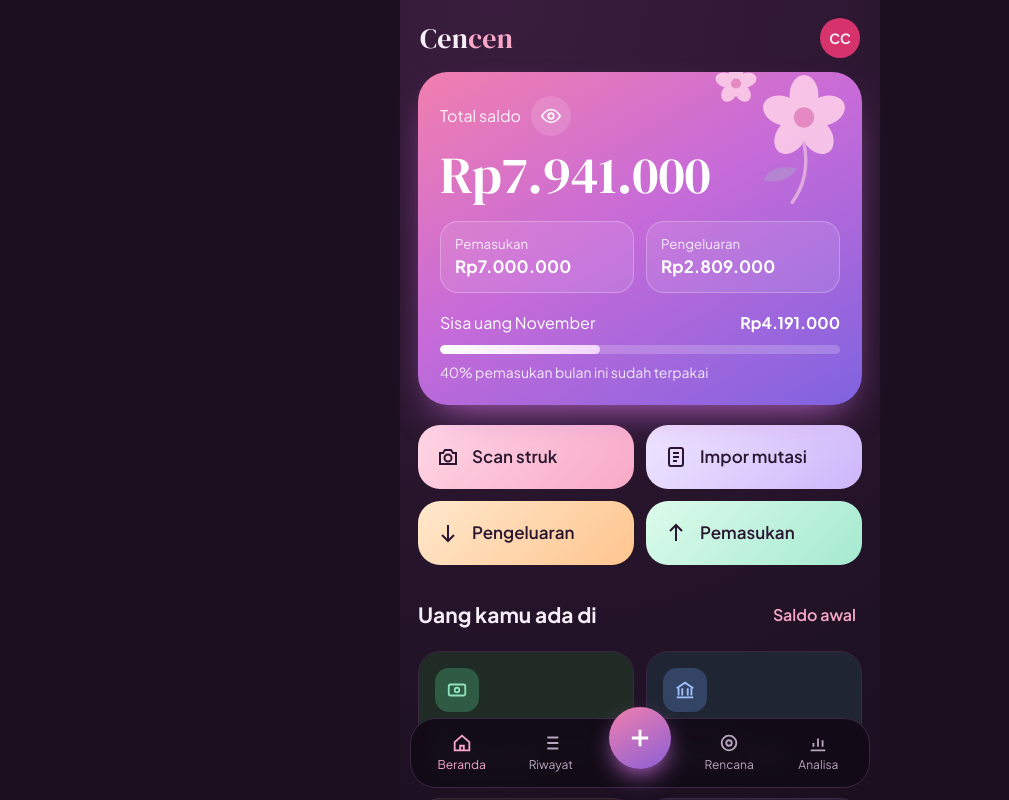
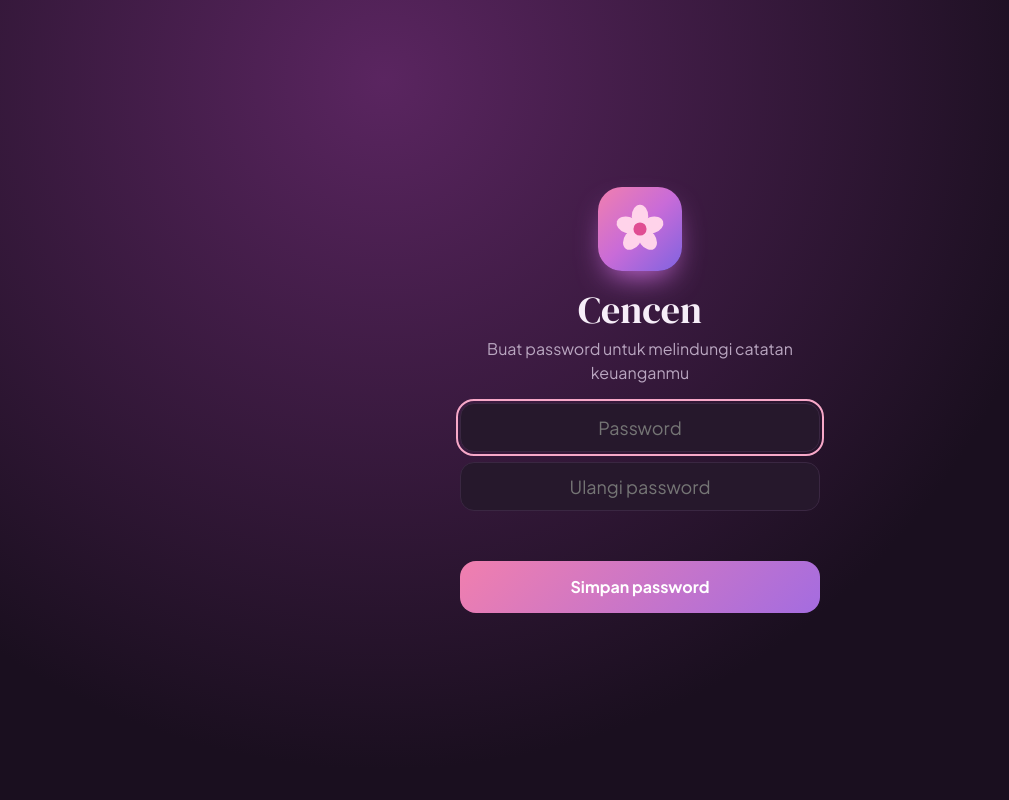
Before and after one commit to fi3tj3n-prog/cencen, a plain HTML site: page index.html in a window 1280 px wide. Shown: the top 800 px of the page, without its empty margins (0-1009 px from the left). Drawn offline with Linux system fonts and the light colour scheme.

Commit message:
Tambah kunci password dan kunci otomatis
Co-Authored-By: Claude Opus 5.5 <noreply@anthropic.com>
Claude-Session: https://claude.ai/code/session_011McZ4iXRyzZ1wEyMcG778F

```diff
--- a/index.html
+++ b/index.html
@@ -42,7 +42,7 @@ header{display:flex;align-items:center;justify-content:space-between;padding:18p
 .bar i{display:block;height:100%;border-radius:9px;background:linear-gradient(90deg,#fff,#f3d6ff);transition:width .6s}
 .hint{color:#fff;opacity:.85;font-size:14px}
 .acts{display:grid;grid-template-columns:1fr 1fr;gap:12px;margin:20px 0 28px}
-.act{display:flex;align-items:center;gap:12px;min-height:64px;padding:0 18px;border-radius:22px;color:#2a1630;font-weight:600;font-size:17px}
+.act{display:flex;align-items:center;gap:10px;min-height:64px;padding:0 14px;border-radius:22px;color:#2a1630;font-weight:600;font-size:clamp(15px,4.2vw,17px);white-space:nowrap}
 .act svg{width:24px;height:24px;flex:none}
 .a1{background:linear-gradient(135deg,#ffd6e4,#f8a9c6)}.a2{background:linear-gradient(135deg,#efe6ff,#cdb6fb)}
 .a3{background:linear-gradient(135deg,#ffe8cc,#ffc58e)}.a4{background:linear-gradient(135deg,#dcfbeb,#a5ead0)}
@@ -105,13 +105,32 @@ textarea{min-height:120px;font:14px/1.4 ui-monospace,monospace}
 .title{font:30px/1.1 "DM Serif Display",serif;margin:6px 0 16px}
 .sum3{display:grid;grid-template-columns:repeat(3,1fr);gap:8px;margin-bottom:16px}
 .sum3 div{background:var(--card);border-radius:16px;padding:12px}.sum3 small{color:var(--mute);display:block;font-size:13px}.sum3 b{font-size:15px;white-space:nowrap}
+.lock{position:fixed;inset:0;z-index:20;display:flex;align-items:center;justify-content:center;padding:24px;background:radial-gradient(circle at 30% 10%,#5a2560 0,#1a0f1f 60%)}
+body.unlocked .lock{display:none}body:not(.unlocked) .app,body:not(.unlocked) nav{visibility:hidden}
+.lockbox{width:100%;max-width:360px;text-align:center}
+.lockbox .logo{width:84px;height:84px;margin:0 auto 14px;border-radius:24px;box-shadow:0 14px 30px -10px #c86bd8}
+.lockbox h1{font:38px/1.05 "DM Serif Display",serif;margin:0 0 6px}
+.lockbox p{color:var(--mute);margin:0 0 18px}
+.lockbox input{text-align:center;font-size:18px;margin-bottom:10px}
+.err{color:var(--red);min-height:22px;font-size:14px}
+.hbtn{width:44px;height:44px;border-radius:50%;background:var(--card);display:grid;place-items:center}
 </style>
 </head>
 <body>
+<div class="lock" id="lock"><form class="lockbox" id="lockForm">
+  <img class="logo" src="icon.svg" alt="">
+  <h1>Cencen</h1>
+  <p id="lockMsg">Masukkan password</p>
+  <input id="pw1" type="password" autocomplete="current-password" placeholder="Password" aria-label="Password" required>
+  <input id="pw2" type="password" autocomplete="new-password" placeholder="Ulangi password" aria-label="Ulangi password" style="display:none">
+  <div class="err" id="lockErr"></div>
+  <button class="btn" id="lockBtn">Buka</button>
+  <button type="button" class="btn ghost" id="forgot">Lupa password?</button>
+</form></div>
 <div class="app">
   <header>
     <div class="brand">Cen<span>cen</span></div>
-    <div class="avatar" id="av">CC</div>
+    <button class="hbtn" id="lockNow" aria-label="Kunci aplikasi"><svg width="20" height="20" viewBox="0 0 24 24" fill="none" stroke="currentColor" stroke-width="2"><rect x="5" y="11" width="14" height="10" rx="2"/><path d="M8 11V7a4 4 0 0 1 8 0v4"/></svg></button>
   </header>
 
   <!-- BERANDA -->
@@ -224,6 +243,7 @@ textarea{min-height:120px;font:14px/1.4 ui-monospace,monospace}
   <h3>Saldo awal</h3>
   <div id="saldoFields"></div>
   <button class="btn">Simpan</button><button type="button" class="btn ghost" data-close>Batal</button>
+  <button type="button" class="btn ghost" id="chpw">Ganti password</button>
   <button type="button" class="btn ghost" id="reset" style="color:var(--red)">Hapus semua data</button>
 </form></div>
 
@@ -367,6 +387,34 @@ $('#saldoForm').addEventListener('submit',e=>{e.preventDefault();WAL.forEach(w=>
 $('#q').addEventListener('input',()=>renderHist());
 function go(v){$$('.view').forEach(x=>x.classList.toggle('on',x.id==='v-'+v));$$('nav [data-go]').forEach(b=>b.classList.toggle('on',b.dataset.go===v));scrollTo(0,0);if(v==='hist')renderHist()}
 render();
+/* ---- kunci password ---- */
+const PK='cencen-pass';
+const getP=()=>{try{return JSON.parse(localStorage.getItem(PK))}catch(e){return null}};
+const setP=v=>{try{v?localStorage.setItem(PK,JSON.stringify(v)):localStorage.removeItem(PK)}catch(e){}};
+async function hash(pw,salt){
+  const data=new TextEncoder().encode(salt+':'+pw);
+  if(crypto.subtle){let b=data;for(let i=0;i<2000;i++)b=new Uint8Array(await crypto.subtle.digest('SHA-256',b));return [...b].map(x=>x.toString(16).padStart(2,'0')).join('')}
+  let h1=0x811c9dc5,h2=0x1234567;for(let r=0;r<2000;r++)for(const c of data){h1=Math.imul(h1^c,16777619);h2=Math.imul(h2^c^r,2246822519)}return 'f'+(h1>>>0).toString(16)+(h2>>>0).toString(16)}
+let mode='enter',failed=0;
+function showLock(m){mode=m||(getP()?'enter':'new');document.body.classList.remove('unlocked');closeAll();
+  $('#pw1').value='';$('#pw2').value='';$('#lockErr').textContent='';
+  const isNew=mode==='new';$('#pw2').style.display=isNew?'block':'none';$('#pw2').required=isNew;
+  $('#lockMsg').textContent=isNew?(getP()?'Buat password baru':'Buat password untuk melindungi catatan keuanganmu'):'Masukkan password';
+  $('#lockBtn').textContent=isNew?'Simpan password':'Buka';$('#forgot').style.display=isNew?'none':'block';
+  $('#pw1').autocomplete=isNew?'new-password':'current-password';setTimeout(()=>$('#pw1').focus(),50)}
+$('#lockForm').addEventListener('submit',async e=>{e.preventDefault();const a=$('#pw1').value,err=$('#lockErr');
+  if(mode==='new'){if(a.length<4){err.textContent='Minimal 4 karakter';return}if(a!==$('#pw2').value){err.textContent='Password tidak sama';return}
+    const salt=Math.random().toString(36).slice(2)+Date.now().toString(36);setP({salt,h:await hash(a,salt)});document.body.classList.add('unlocked');toast('Password disimpan');return}
+  const p=getP();if(p&&await hash(a,p.salt)===p.h){failed=0;document.body.classList.add('unlocked');$('#pw1').value=''}
+  else{failed++;err.textContent='Password salah'+(failed>=3?'. Coba pelan-pelan ya.':'');$('#pw1').select()}});
+$('#forgot').addEventListener('click',e=>{const b=e.currentTarget;
+  if(!b.dataset.sure){b.dataset.sure=1;b.textContent='Ketuk lagi: hapus semua data & buat password baru';$('#lockErr').textContent='Password tidak bisa dipulihkan. Reset akan menghapus semua catatan.';return}
+  delete b.dataset.sure;b.textContent='Lupa password?';try{localStorage.removeItem(KEY)}catch(x){}setP(null);
+  S={tx:[],open:{cash:0,mandiri:0,jatim:0,ew:0},budget:S.budget,hide:false};save();render();showLock('new')});
+$('#lockNow').addEventListener('click',()=>showLock());
+$('#chpw').addEventListener('click',()=>showLock('new'));
+let hiddenAt=0;document.addEventListener('visibilitychange',()=>{if(document.hidden)hiddenAt=Date.now();else if(hiddenAt&&Date.now()-hiddenAt>60000&&getP())showLock()});
+showLock();
 if('serviceWorker' in navigator&&location.protocol.startsWith('http'))navigator.serviceWorker.register('sw.js').catch(()=>{});
 }
 </script>
```
